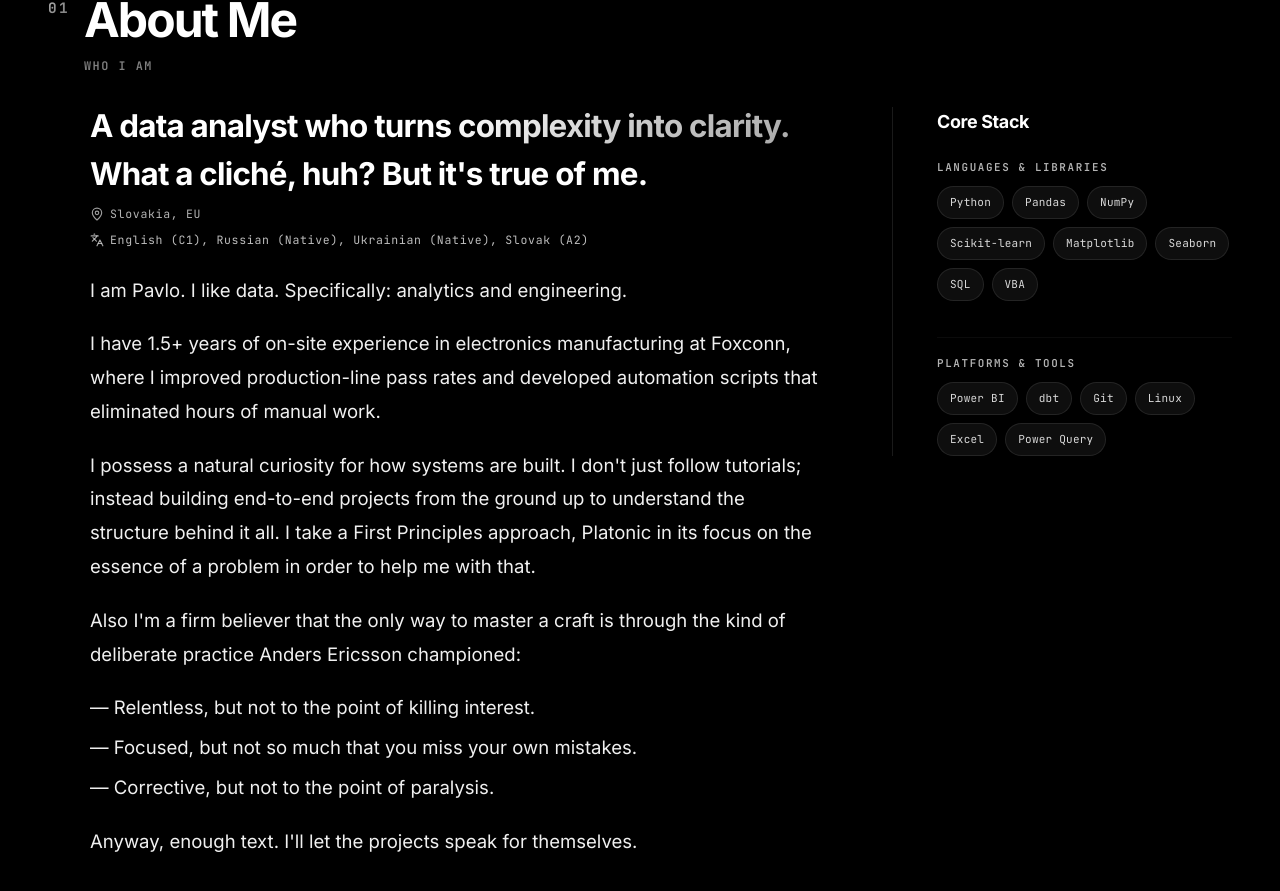
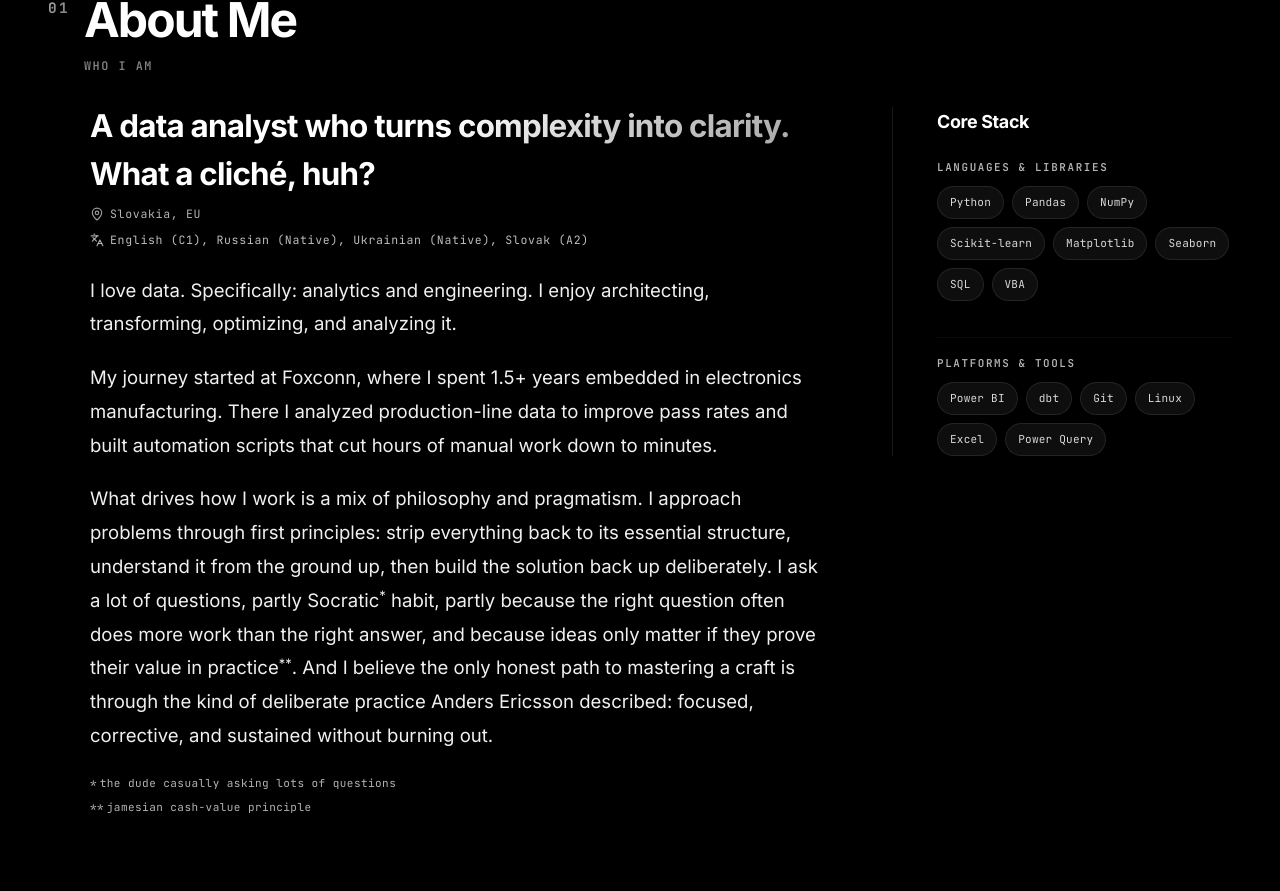
Before and after one commit to zxc0dev/portfolio-next1, a Next.js app: page / in a window 1280 px wide. Shown: the part 883-1774 px from the top of the page. Built offline with nearby package versions, Linux system fonts and the light colour scheme.

Commit message:
feat: refine AboutSection content for clarity and engagement

```diff
--- a/components/about-section.tsx
+++ b/components/about-section.tsx
@@ -40,7 +40,7 @@ export function AboutSection() {
                     A data analyst who turns{' '}
                     <span className="text-gradient">complexity into clarity.</span>
                   </span>
-                  <span>What a clich&eacute;, huh? But it&apos;s true of me.</span>
+                  <span>What a clich&eacute;, huh?</span>
                 </h3>
                 <div className="flex flex-col items-start gap-1.5 font-mono text-[0.72rem] tracking-[0.06em]">
                   <span className="flex items-center gap-1.5 text-muted">
@@ -59,38 +59,37 @@ export function AboutSection() {
 
             <div className="mb-4 flex max-w-[68ch] flex-col gap-5 text-[1.16rem] leading-[1.82] text-secondary">
               <Reveal delay={0.04}>
-                <p>I am Pavlo. I like data. Specifically: analytics and engineering.</p>
+                <p>I love data. Specifically: analytics and engineering. I enjoy architecting, transforming, optimizing, and analyzing it.</p>
               </Reveal>
               <Reveal delay={0.08}>
                 <p>
-                  I have 1.5+ years of on-site experience in electronics manufacturing at Foxconn,
-                  where I improved production-line pass rates and developed automation scripts that
-                  eliminated hours of manual work.
+                  My journey started at Foxconn, where I spent 1.5+ years embedded in electronics
+                  manufacturing. There I analyzed production-line data to improve pass rates and
+                  built automation scripts that cut hours of manual work down to minutes.
                 </p>
               </Reveal>
               <Reveal delay={0.12}>
                 <p>
-                  I possess a natural curiosity for how systems are built. I don&apos;t just follow
-                  tutorials; instead building end-to-end projects from the ground up to understand
-                  the structure behind it all. I take a First Principles approach, Platonic in its
-                  focus on the essence of a problem in order to help me with that.
+                  What drives how I work is a mix of philosophy and pragmatism. I approach problems
+                  through first principles: strip everything back to its essential structure,
+                  understand it from the ground up, then build the solution back up deliberately.
+                  I ask a lot of questions, partly Socratic<sup className="text-[0.7em]">*</sup>{' '}
+                  habit, partly because the right question often does more work than the right
+                  answer, and because ideas only matter if they prove their value in
+                  practice<sup className="text-[0.7em]">**</sup>. And I believe the only honest
+                  path to mastering a craft is through the kind of deliberate practice Anders
+                  Ericsson described: focused, corrective, and sustained without burning out.
                 </p>
               </Reveal>
               <Reveal delay={0.16}>
-                <p>
-                  Also I&apos;m a firm believer that the only way to master a craft is through the
-                  kind of deliberate practice Anders Ericsson championed:
-                </p>
-              </Reveal>
-              <Reveal delay={0.2}>
-                <ul className="flex flex-col gap-1.5 pl-0 list-none">
-                  <li>&#8212;&nbsp;Relentless, but not to the point of killing interest.</li>
-                  <li>&#8212;&nbsp;Focused, but not so much that you miss your own mistakes.</li>
-                  <li>&#8212;&nbsp;Corrective, but not to the point of paralysis.</li>
-                </ul>
-              </Reveal>
-              <Reveal delay={0.24}>
-                <p>Anyway, enough text. I&apos;ll let the projects speak for themselves.</p>
+                <div className="flex flex-col gap-1">
+                  <span className="font-mono text-[0.69rem] tracking-[0.04em] text-muted">
+                    *&thinsp;the dude casually asking lots of questions
+                  </span>
+                  <span className="font-mono text-[0.69rem] tracking-[0.04em] text-muted">
+                    **&thinsp;jamesian cash-value principle
+                  </span>
+                </div>
               </Reveal>
             </div>
 
```
